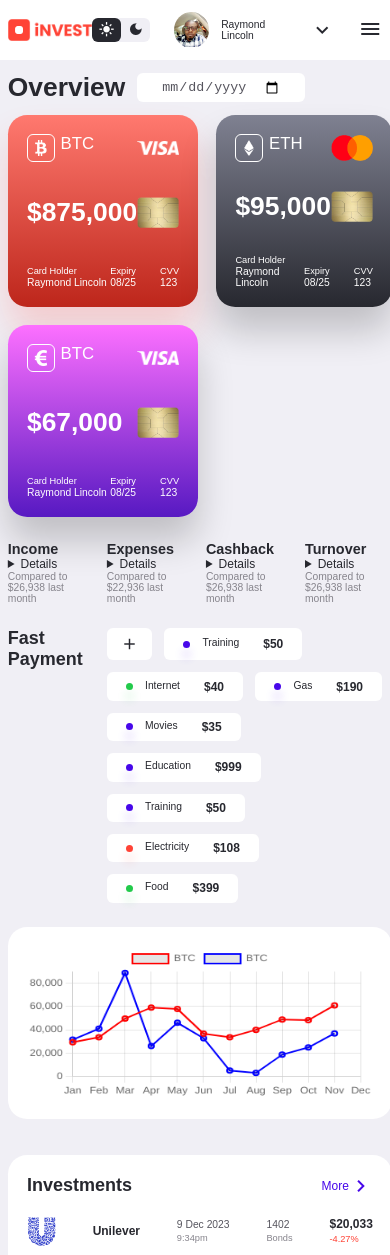
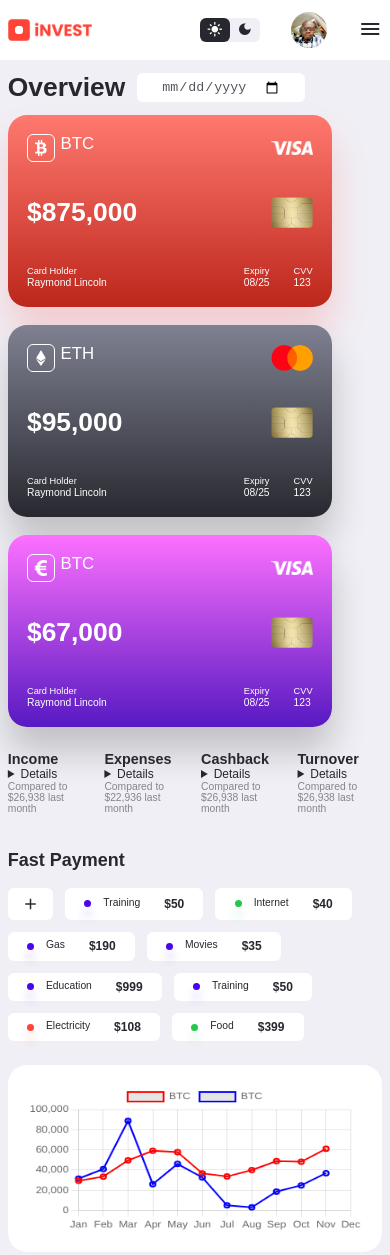
Before and after one commit to Ray-Dev47/btc-dasboard, a plain HTML site: page index.html in a window 390 px wide. Shown: the top 1255 px of the page. Drawn offline with nearby package versions, Linux system fonts and the light colour scheme.

Commit message:
sidebar keyframes init

```diff
--- a/script.js
+++ b/script.js
@@ -24,3 +24,16 @@ new Chart(chart, {
         responsive: true
     }
 })
+
+// show or hide toggle buttons
+const menuBtn = document.getElementById('menu-btn')
+const closeBtn = document.getElementById('close-btn')
+const sidebar = document.querySelector('aside')
+
+menuBtn.addEventListener('click', function(){
+    sidebar.style.display = 'block'
+})
+
+closeBtn.addEventListener('click', function(){
+    sidebar.style.display = 'none'
+})
--- a/style.css
+++ b/style.css
@@ -361,7 +361,7 @@ main section.middle .cards .card{
     justify-content: space-between;
     box-shadow: 0 2rem 3rem var(--color-danger-light);
     transition: all 300ms ease;
-    max-width: 22rem;
+    max-width: 27rem;
 }
 
 main section.middle .cards .card:hover{
@@ -632,13 +632,20 @@ main .recent-transactions .card-details .card{
     main aside{
         position: fixed;
         top: 0;
-        left: 0;
+        left: -100%;
         z-index: 3;
         background: var(--color-white);
         width: 22rem;
         height: 100vh;
         box-shadow: 2rem 0 2rem var(--color-primary-light);
         display: none;
+        animation: showSidebar 400ms ease forwards;
+    }
+
+    @keyframes showSidebar {
+        to {
+            left: 0;
+        }
     }
 
     main aside button#close-btn{
@@ -680,6 +687,24 @@ main .recent-transactions .card-details .card{
 
 /* mobile phones */
 @media screen and (max-width: 600px){
+     nav .profile-area{
+        gap: 2.6rem;
+     }
 
+     nav .profile h5,
+     nav .profile span{
+        display: none
+     }
+
+     main section.middle .cards{
+         grid-template-columns: 1fr;
+     }
+
+     main section.middle .fast-payment{
+        flex-direction: column;
+        align-items: flex-start;
+        margin-top: 3rem;
+        gap: 1.4rem;
+     }
 
 }
```
